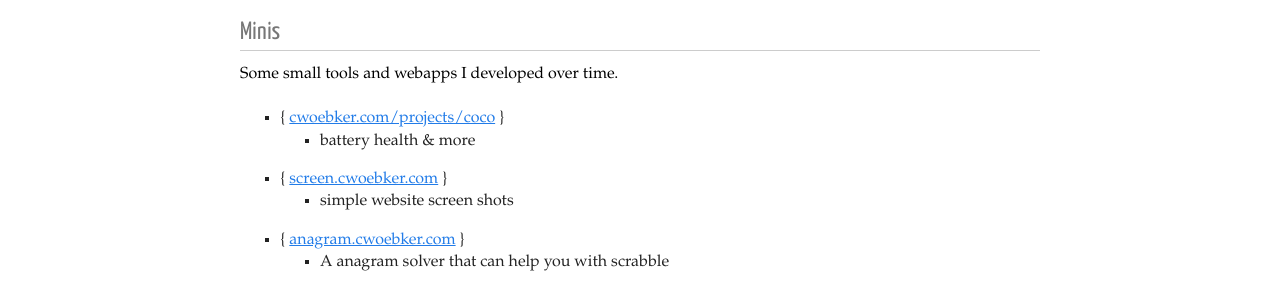
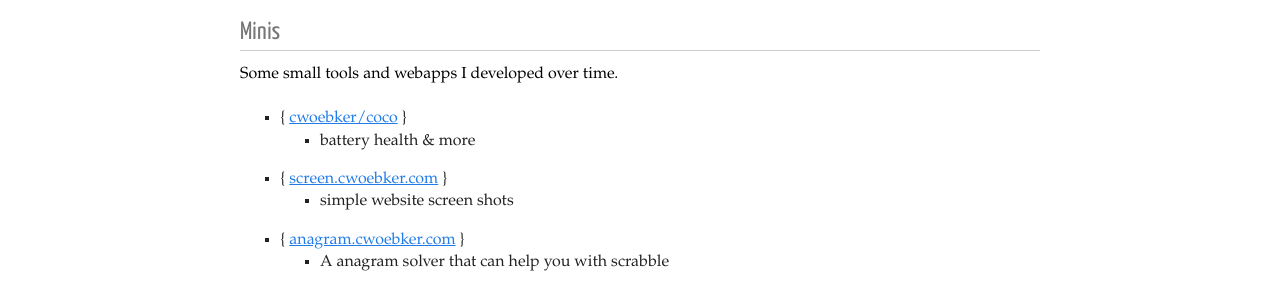
Before and after one commit to cwoebker/.com, a Jekyll site: the page built from projects.markdown, in a window 1280 px wide and 900 px high, scrolled down 523 px. Shown: the part 150-441 px from the top of the window. Built offline with Jekyll 4.4.1, drawn with Linux system fonts in a browser that asks for light colours; Markdown is read by kramdown in place of the engine named in the settings.

Commit message:
there is now only one projects page file

```diff
--- a/projects/index.markdown
+++ b/projects.markdown
@@ -31,7 +31,7 @@ Pen is a simple and lightweight note program that can be used from the command l
 
 Some small tools and webapps I developed over time.
 
-- { [cwoebker.com/projects/coco](http://cwoebker.com/projects/coco) }
+- { [cwoebker/coco](http://github.com/cwoebker/coco) }
     - battery health & more
 
 - { [screen.cwoebker.com](http://screen.cwoebker.com) }
```
